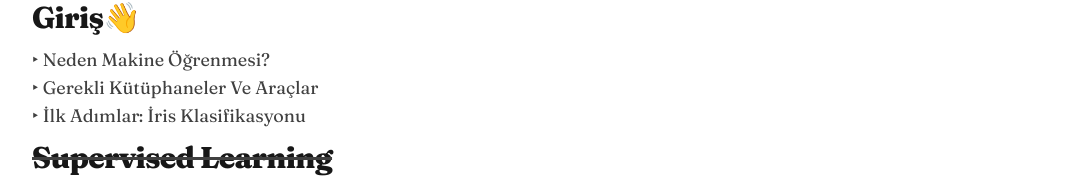
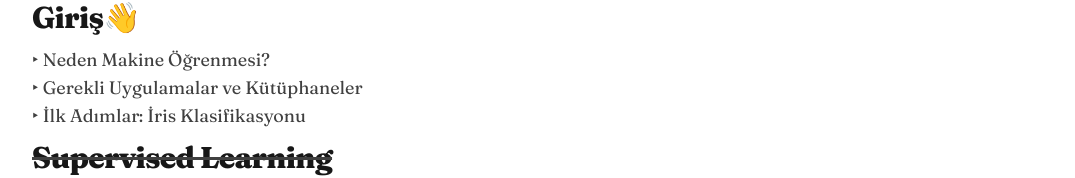
Before and after one commit to f1rzen/f1rzen-blog, a Next.js app: page /makine-ogrenmesi in a window 1280 px wide. Shown: the part 230-408 px from the top of the page, without its empty margins (96-1171 px from the left). Built offline with nearby package versions, Linux system fonts and the light colour scheme.

Commit message:
added link

```diff
--- a/pages/makine-ogrenmesi.js
+++ b/pages/makine-ogrenmesi.js
@@ -28,7 +28,10 @@ export default function MakineOgrenmesi() {
                       </a>
                     </h4>
                     <h4>
-                      <a href="#"> ‣ Gerekli Kütüphaneler Ve Araçlar</a>
+                      <a href="https://www.f1rzen.com/blog/machine-learning/gerekli-uygulamalar-ve-kutuphaneler">
+                        {' '}
+                        ‣ Gerekli Uygulamalar ve Kütüphaneler
+                      </a>
                     </h4>
                     <h4>
                       <a href="#"> ‣ İlk Adımlar: İris Klasifikasyonu</a>
```
